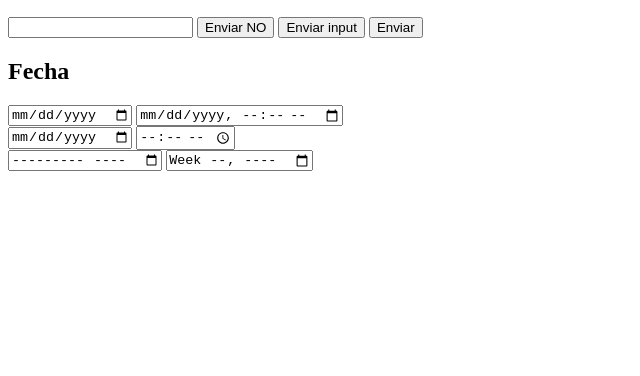
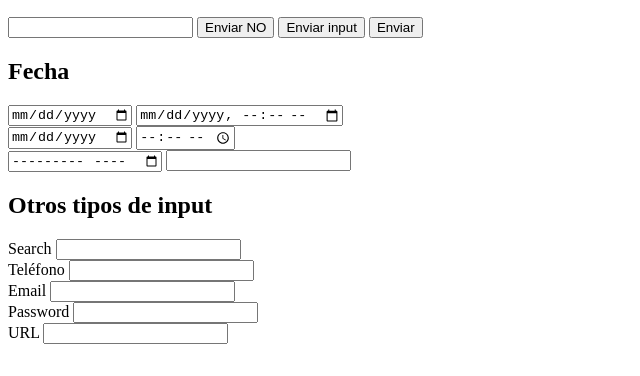
Before and after one commit to jrrondades/curso-html, a plain HTML site: page formularios/tipos-de-input.html in a window 1280 px wide. Shown: the part 110-486 px from the top of the page, without its empty margins (0-640 px from the left). Drawn offline with Linux system fonts and the light colour scheme.

Commit message:
Otros tipos de inputs y restructuración de carpetas.

```diff
--- a/form-tipos-de-input.html
+++ b/formularios/tipos-de-input.html
@@ -55,9 +55,36 @@
                 <input type="time">
             </div>
             <input type="month">
-            <input type="week">
+            <input type="">
+        </div>
+        <div>
+            <h2>Otros tipos de input</h2>
+            <div>
+                <label>Search
+                    <input type="search">
+                </label>
+            </div>
+            <div>
+                <label>Teléfono
+                    <input type="tel">
+                </label>
+            </div>
+            <div>
+                <label>Email
+                    <input type="email">
+                </label>
+            </div>
+            <div>
+                <label>Password
+                    <input type="password">
+                </label>
+            </div>
+            <div>
+                <label>URL
+                    <input type="url">
+                </label>
+            </div>
         </div>
     </form>
-
 </body>
 </html>
```
Also changed, not shown: formularios/estructura-basica.html (renamed from form-estructura-basica.html).
